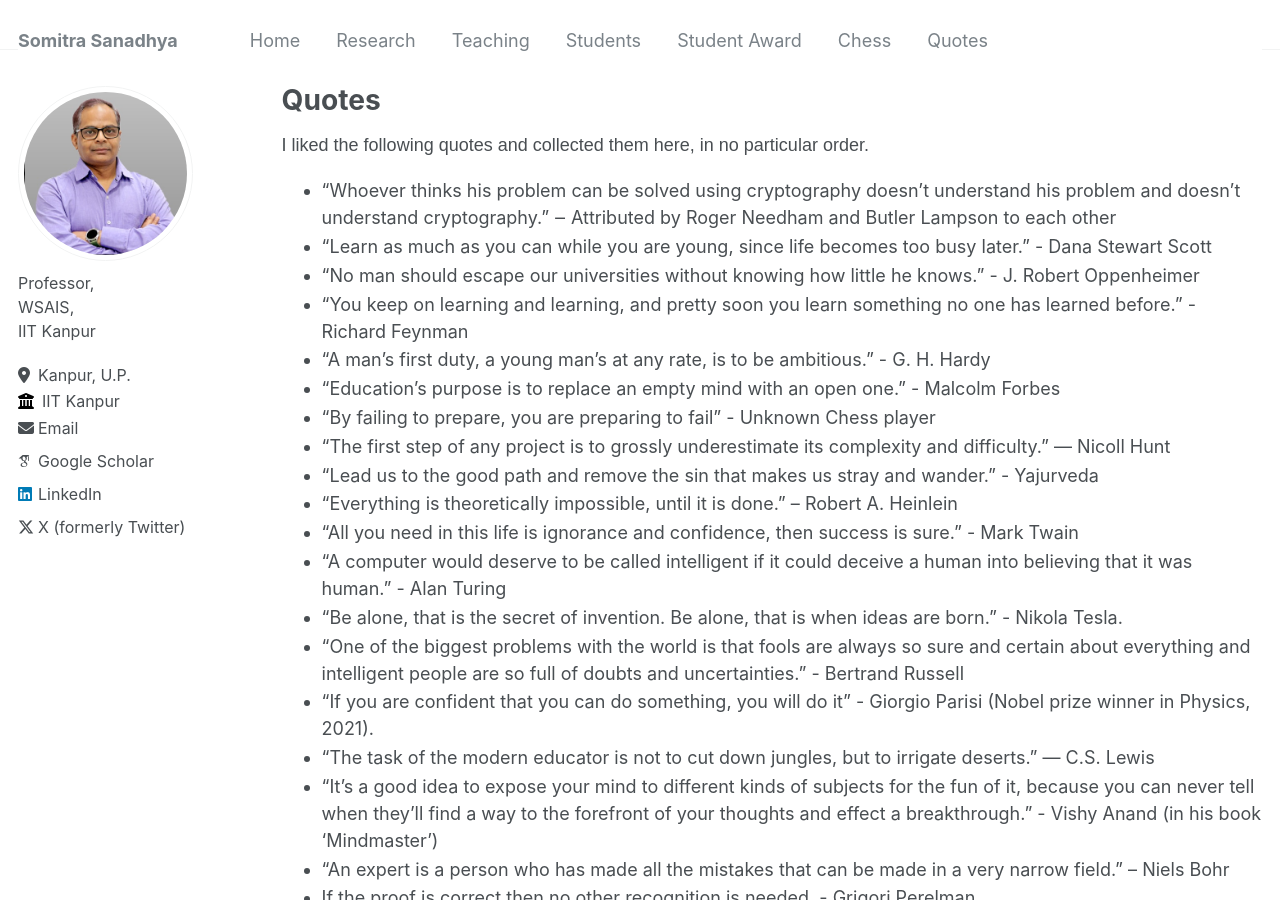
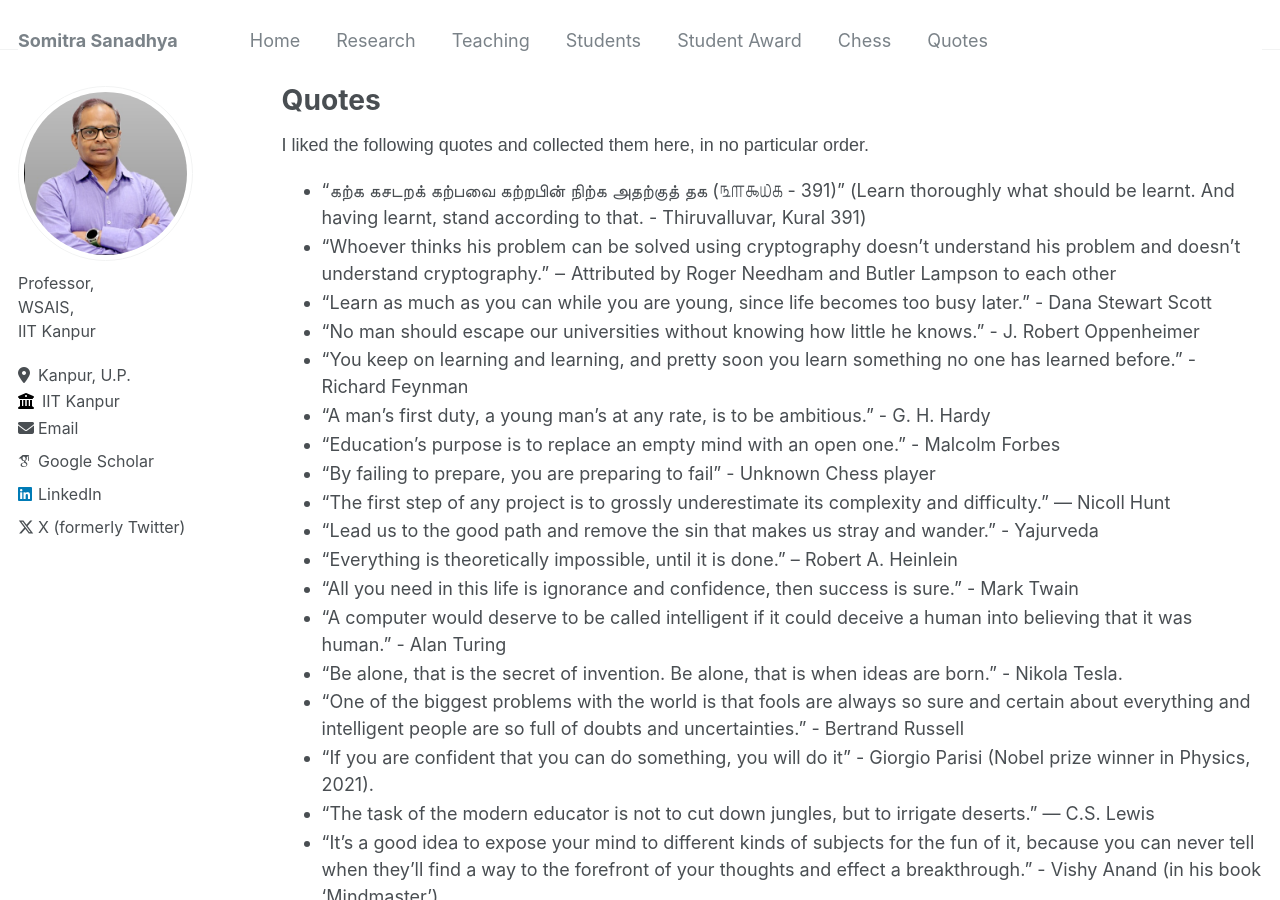
Before and after one commit to somitra-sanadhya/somitra-sanadhya.github.io, a Jekyll site: the page built from _pages/quotes.md, in a window 1280 px wide and 900 px high. Built offline with Jekyll 4.4.1, drawn with Linux system fonts in a browser that asks for light colours; some web fonts are replaced.

Commit message:
Update quotes.md

```diff
--- a/_pages/quotes.md
+++ b/_pages/quotes.md
@@ -7,6 +7,7 @@ author_profile: true
 
 I liked the following quotes and collected them here, in no particular order.
 
++ "கற்க கசடறக் கற்பவை கற்றபின் நிற்க அதற்குத் தக (௩௱௯௰௧ - 391)" (Learn thoroughly what should be learnt. And having learnt, stand according to that. - Thiruvalluvar, Kural 391)
 + "Whoever thinks his problem can be solved using cryptography doesn’t understand his problem and doesn’t understand cryptography." ‒ Attributed by Roger Needham and Butler Lampson to each other
 + "Learn as much as you can while you are young, since life becomes too busy later." - Dana Stewart Scott
 + "No man should escape our universities without knowing how little he knows."  - J. Robert Oppenheimer
```
